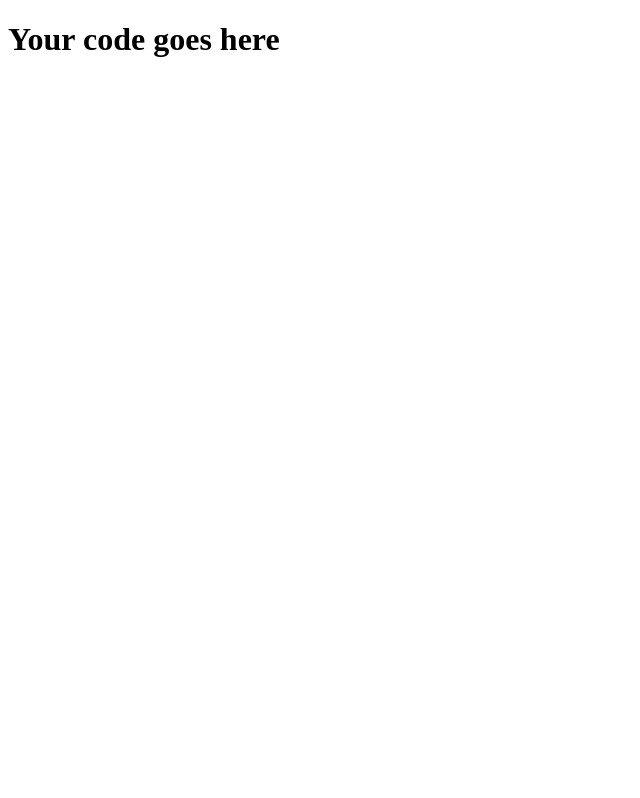
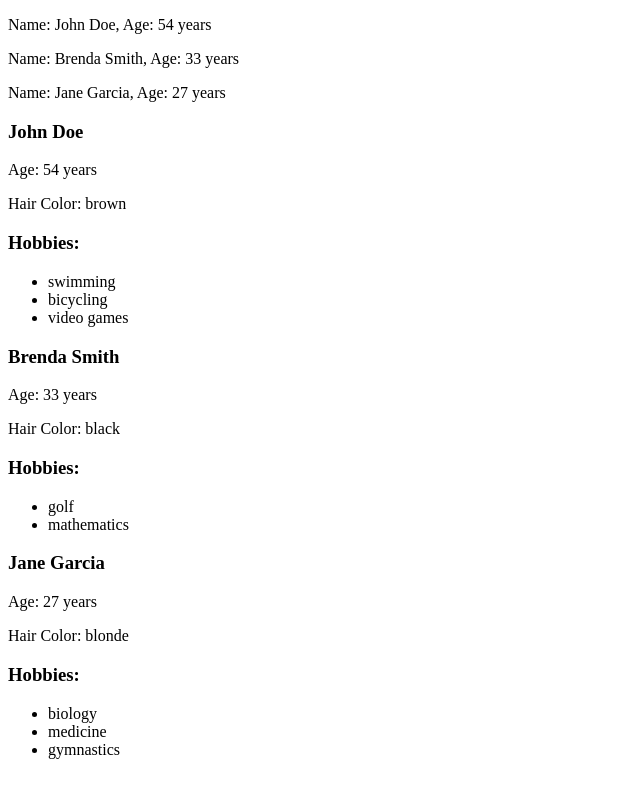
Before and after one commit to gorakhjoshi/ReactPatternLayoutComponent, a JavaScript app: page / in a window 1280 px wide. Shown: the whole page, without its empty margins (0-640 px from the left). Built offline with nearby package versions, Linux system fonts and the light colour scheme; the HTML template or start-up script is replaced by a standard one.

Commit message:
Lists and list items Final

```diff
--- a/src/App.js
+++ b/src/App.js
@@ -1,3 +1,7 @@
+import { LargePersonListItem } from './people/LargePersonListItem';
+import { SmallPersonListItem } from './people/SmallPersonListItem';
+import { RegularList } from './RegularList';
+
 const people = [
   {
     name: 'John Doe',
@@ -41,7 +45,20 @@ const products = [
 ];
 
 function App() {
-  return <h1>Your code goes here</h1>;
+  return (
+    <>
+      <RegularList
+        items={people}
+        resourceName='person'
+        itemComponent={SmallPersonListItem}
+      />
+      <RegularList
+        items={people}
+        resourceName='person'
+        itemComponent={LargePersonListItem}
+      />
+    </>
+  );
 }
 
 export default App;
--- /dev/null
+++ b/src/people/LargePersonListItem.js
@@ -0,0 +1,17 @@
+export const LargePersonListItem = ({ person }) => {
+  const { name, age, hairColor, hobbies } = person;
+
+  return (
+    <>
+      <h3>{name}</h3>
+      <p>Age: {age} years</p>
+      <p>Hair Color: {hairColor}</p>
+      <h3>Hobbies:</h3>
+      <ul>
+        {hobbies.map((hobby) => (
+          <li key={hobby}>{hobby}</li>
+        ))}
+      </ul>
+    </>
+  );
+};
--- /dev/null
+++ b/src/people/SmallPersonListItem.js
@@ -0,0 +1,9 @@
+export const SmallPersonListItem = ({ person }) => {
+  const { name, age } = person;
+
+  return (
+    <p>
+      Name: {name}, Age: {age} years
+    </p>
+  );
+};
```
Also changed, not shown: src/RegularList.js (renamed from src/RegularList.js.js), src/products/LargeProductListItem.js (added), src/products/SmallProductListItem.js (added).
